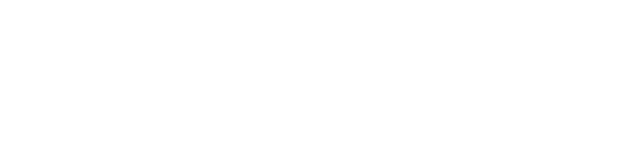
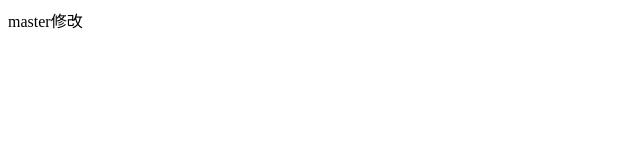
Before and after one commit to VPNER0329/class-web, a plain HTML site: page index.html in a window 1280 px wide. Shown: the whole page, without its empty margins (0-640 px from the left). Drawn offline with Linux system fonts and the light colour scheme.

Commit message:
master修改

```diff
--- a/index.html
+++ b/index.html
@@ -5,6 +5,6 @@
     <title>123</title>
 </head>
 <body>
-
+master修改
 </body>
 </html>
```
